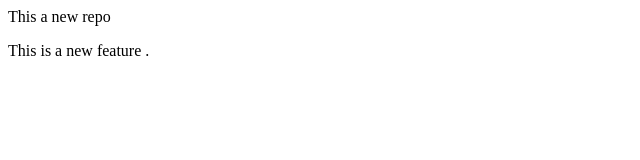
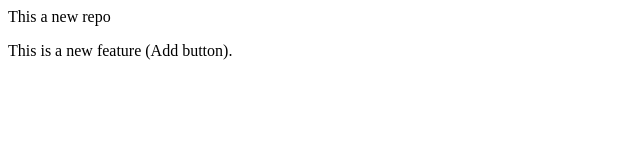
Before and after one commit to Amayrajyadav/localrepo, a plain HTML site: page index.html in a window 1280 px wide. Shown: the full height of the page, 0-640 px from the left. Drawn offline with Linux system fonts and the light colour scheme.

Commit message:
Add button

```diff
--- a/index.html
+++ b/index.html
@@ -1,2 +1,2 @@
 <p> This a new repo</p>
-<p> This is a new feature .</p>
+<p> This is a new feature (Add button).</p>
```
